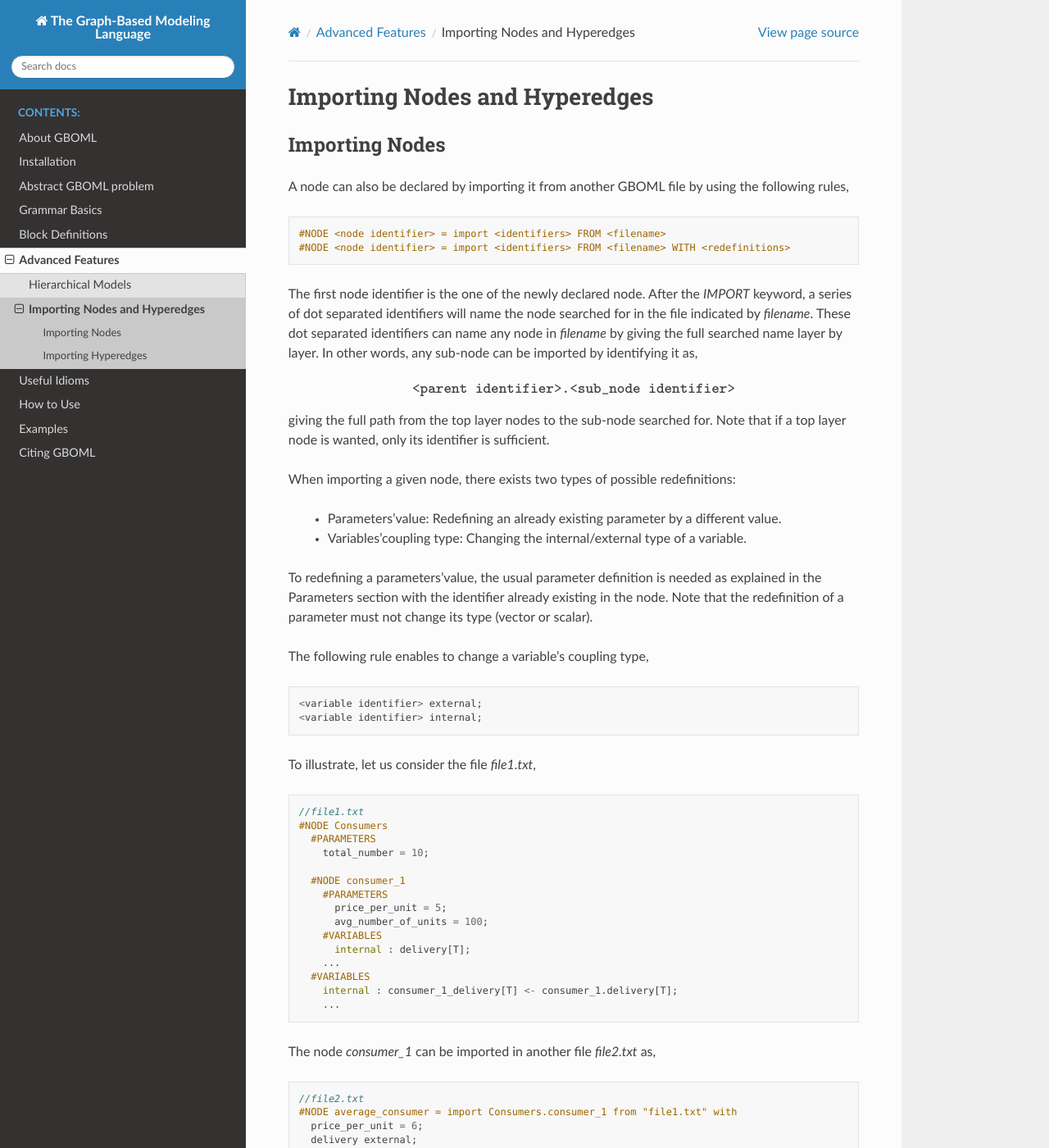
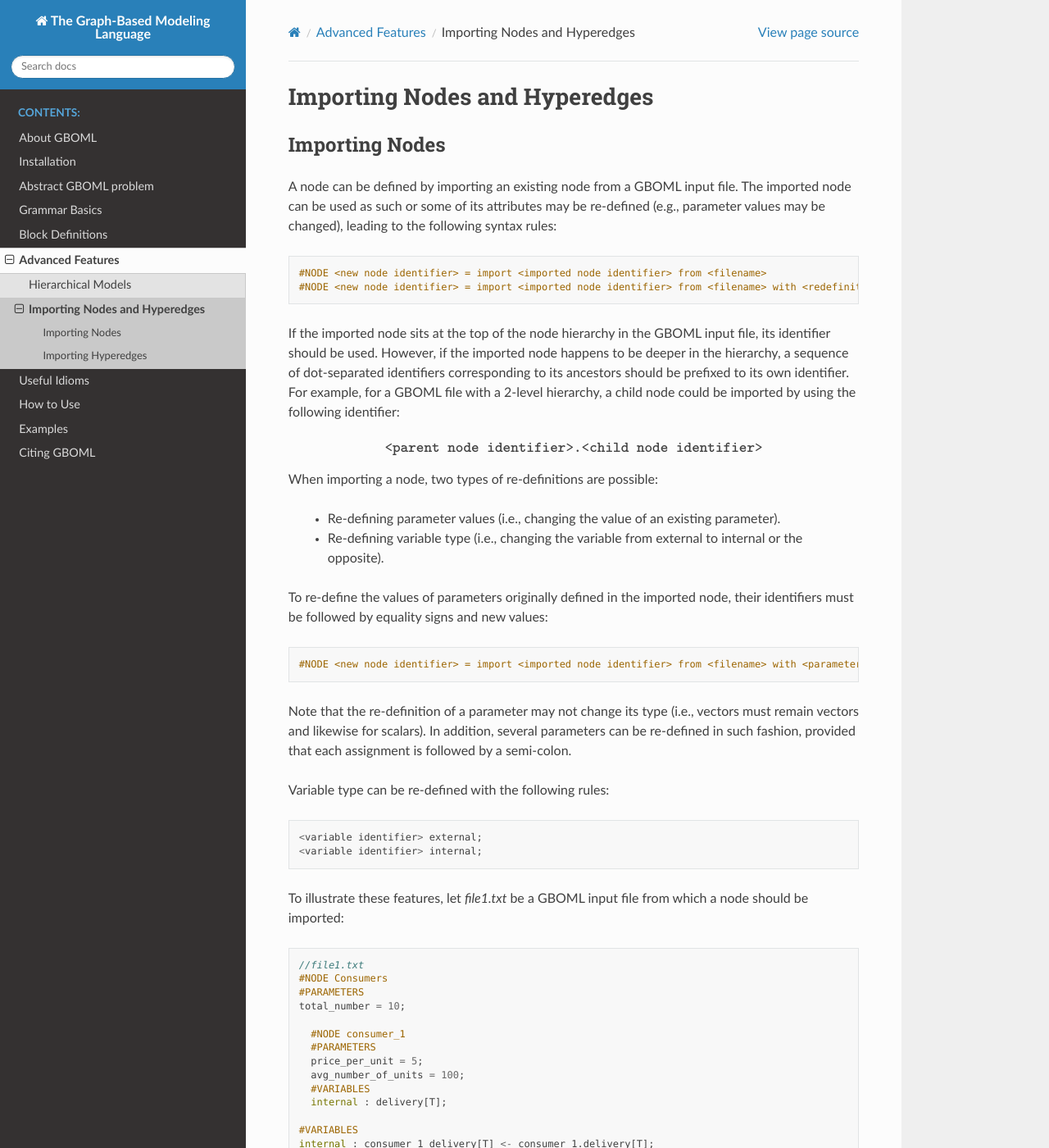
Before and after one commit to MathiasPBerger/gboml-docs-test, a Sphinx documentation site: the page built from docs/source/importing_components.rst, in a window 1280 px wide and 1400 px high. Shown: the whole window at 82% size. Built offline with Sphinx 7.4.7 and the Read the Docs theme 2.0.0, drawn with Linux system fonts in a browser that asks for light colours; some of the changed text lies outside the part shown.

Commit message:
First pass through node imports.

```diff
--- a/docs/source/importing_components.rst
+++ b/docs/source/importing_components.rst
@@ -4,57 +4,62 @@ Importing Nodes and Hyperedges
 Importing Nodes
 ~~~~~~~~~~~~~~~
 
-A node can also be declared by importing it from another GBOML file by using the following rules,
+A node can be defined by importing an existing node from a GBOML input file. The imported node can be used as such or some of its attributes may be re-defined (e.g., parameter values may be changed), leading to the following syntax rules:
 
 .. code-block:: c
 
- #NODE <node identifier> = import <identifiers> FROM <filename>
- #NODE <node identifier> = import <identifiers> FROM <filename> WITH <redefinitions>
+ #NODE <new node identifier> = import <imported node identifier> from <filename>
+ #NODE <new node identifier> = import <imported node identifier> from <filename> with <redefinitions>
 
-The first node identifier is the one of the newly declared node. After the *IMPORT* keyword, a series of dot separated identifiers will name the node searched for in the file indicated by *filename*. These dot separated identifiers can name any node in *filename* by giving the full searched name layer by layer. In other words, any sub-node can be imported by identifying it as,
+If the imported node sits at the top of the node hierarchy in the GBOML input file, its identifier should be used. However, if the imported node happens to be deeper in the hierarchy, a sequence of dot-separated identifiers corresponding to its ancestors should be prefixed to its own identifier.
+For example, for a GBOML file with a 2-level hierarchy, a child node could be imported by using the following identifier:
 
 .. math::
 
-    \texttt{<parent identifier>.<sub_node identifier>}
+    \texttt{<parent node identifier>.<child node identifier>}
 
-giving the full path from the top layer nodes to the sub-node searched for. Note that if a top layer node is wanted, only its identifier is sufficient.
+When importing a node, two types of re-definitions are possible:
 
-When importing a given node, there exists two types of possible redefinitions:
+ * Re-defining parameter values (i.e., changing the value of an existing parameter).
 
- * Parameters'value: Redefining an already existing parameter by a different value.
+ * Re-defining variable type (i.e., changing the variable from external to internal or the opposite).
 
- * Variables'coupling type: Changing the internal/external type of a variable.
+To re-define the values of parameters originally defined in the imported node, their identifiers must be followed by equality signs and new values:
 
-To redefining a parameters'value, the usual parameter definition is needed as explained in the Parameters section with the identifier already existing in the node. Note that the redefinition of a parameter must not change its type (vector or scalar).
+.. code-block:: c
 
-The following rule enables to change a variable's coupling type,
+	#NODE <new node identifier> = import <imported node identifier> from <filename> with <parameter identifier> = <parameter value>;
+
+Note that the re-definition of a parameter may not change its type (i.e., vectors must remain vectors and likewise for scalars).
+In addition, several parameters can be re-defined in such fashion, provided that each assignment is followed by a semi-colon.
+
+Variable type can be re-defined with the following rules:
 
 .. code-block:: c
 
  <variable identifier> external;
  <variable identifier> internal;
 
-To illustrate, let us consider the file *file1.txt*,
+To illustrate these features, let *file1.txt* be a GBOML input file from which a node should be imported:
 
 .. code-block:: c
 
   //file1.txt
   #NODE Consumers
-    #PARAMETERS
-      total_number = 10;
+  #PARAMETERS
+  total_number = 10;
 
     #NODE consumer_1
-      #PARAMETERS
-        price_per_unit = 5;
-        avg_number_of_units = 100;
-      #VARIABLES
-        internal : delivery[T];
-      ...
+    #PARAMETERS
+    price_per_unit = 5;
+    avg_number_of_units = 100;
     #VARIABLES
-      internal : consumer_1_delivery[T] <- consumer_1.delivery[T];
-      ...
+    internal : delivery[T];
 
-The node *consumer_1* can be imported in another file *file2.txt* as,
+  #VARIABLES
+  internal : consumer_1_delivery[T] <- consumer_1.delivery[T];
+
+Let *consumer_1* be the identifier of the node that should be imported. This node can be imported in another file *file2.txt* as follows:
 
 .. code-block:: c
 
```
